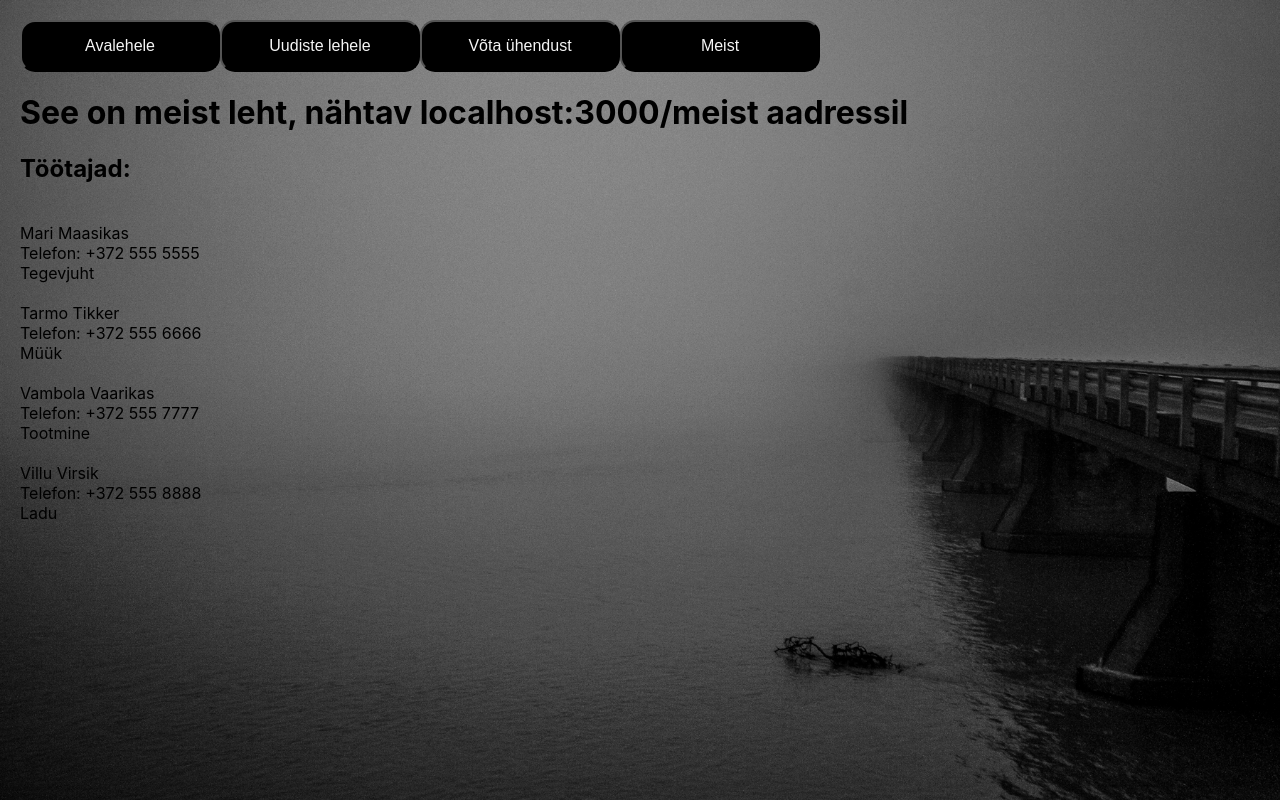
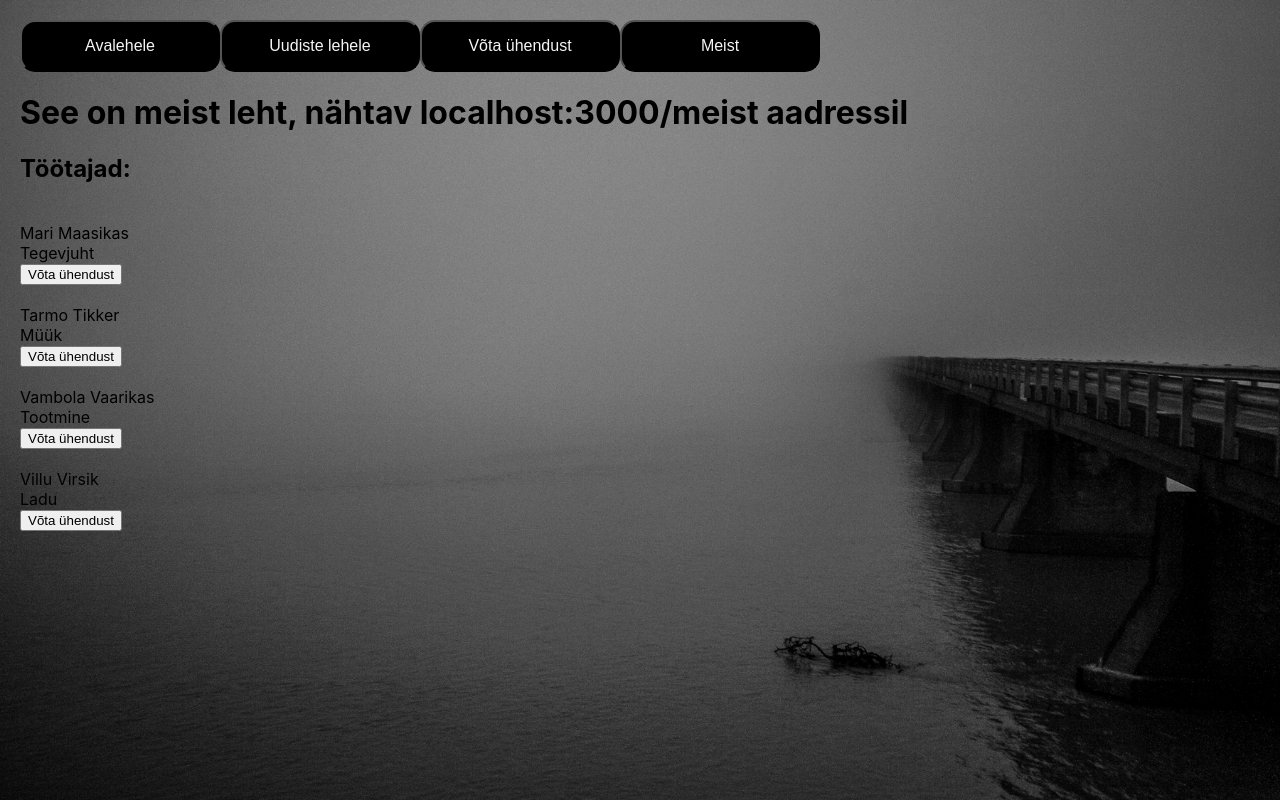
Before and after one commit to leotamm/React-06-2023, a React (Create React App) app in the folder uudised/: page /meist in a window 1280 px wide. Built offline with nearby package versions, Linux system fonts and the light colour scheme.

Commit message:
telefonid päringu peale

```diff
--- a/uudised/src/App.css
+++ b/uudised/src/App.css
@@ -57,3 +57,7 @@
 .avalehe-pilt {
   width: 200px;
 }
+
+.kontakt-tekst {
+  color: white;
+}
--- a/uudised/src/pages/Kontakt.js
+++ b/uudised/src/pages/Kontakt.js
@@ -1,22 +1,27 @@
-import React from 'react'
+import React, { useState } from 'react'
 
 function Kontakt() {
+
+  const [n2itaAlfaTel, muudaN2itaAlfaTel] = useState(false);
+  const [n2itaBeetaTel, muudaN2itaBeetaTel] = useState(false);
+  const [n2itaDeltaTel, muudaN2itaDeltaTel] = useState(false);
+
   return (
     <div>
-        <h1>See on kontaktide leht, nähtav localhost:3000/kontakt aadressil</h1>
-        <h2>Võta meiega ühendust:</h2>
-        <br/>
-        <div>Keskus Alfa</div>
-        <div>Telefon: +372 555 6666</div>
-        <div>Paide</div>
-        <br/>
-        <div>Keskus Beeta</div>
-        <div>Telefon: +372 555 7777</div>
-        <div>Haapsalu</div>
-        <br/>
-        <div>Keskus Delta</div>
-        <div>Telefon: +372 555 8888</div>
-        <div>Kuressaare</div>
+      <h1>See on kontaktide leht, nähtav localhost:3000/kontakt aadressil</h1>
+      <h2>Võta meiega ühendust:</h2>
+      <br />
+      <div onClick={()=>muudaN2itaAlfaTel(!n2itaAlfaTel)}>Keskus Alfa</div>
+      {n2itaAlfaTel && <div>Telefon: +372 555 6666</div>}
+      <div>Paide</div>
+      <br />
+      <div onClick={()=>muudaN2itaBeetaTel(!n2itaBeetaTel)}>Keskus Beeta</div>
+      {n2itaBeetaTel && <div>Telefon: +372 555 7777</div>}
+      <div>Haapsalu</div>
+      <br />
+      <div onClick={()=>muudaN2itaDeltaTel(!n2itaDeltaTel)}>Keskus Delta</div>
+      {n2itaDeltaTel && <div>Telefon: +372 555 8888</div>}
+      <div>Kuressaare</div>
     </div>
   )
 }
--- a/uudised/src/pages/Meist.js
+++ b/uudised/src/pages/Meist.js
@@ -1,27 +1,31 @@
-import React from 'react'
+import React, { useState } from 'react'
 
 function Meist() {
+
+  const [telefoniNr, annaTelefoniNr] = useState("");
+
   return (
     <div>
       <h1>See on meist leht, nähtav localhost:3000/meist aadressil</h1>
       <h2>Töötajad:</h2>
-        <br/>
+      <br />
       <div>Mari Maasikas</div>
-        <div>Telefon: +372 555 5555</div>
       <div>Tegevjuht</div>
-        <br/>
+      <button onClick={() => annaTelefoniNr("+372 555 5555")}>Võta ühendust</button>
+      <br /><br />
       <div>Tarmo Tikker</div>
-        <div>Telefon: +372 555 6666</div>
       <div>Müük</div>
-        <br/>
+      <button onClick={() => annaTelefoniNr("+372 555 6666")}>Võta ühendust</button>
+      <br /><br />
       <div>Vambola Vaarikas</div>
-        <div>Telefon: +372 555 7777</div>
       <div>Tootmine</div>
-        <br/>
+      <button onClick={() => annaTelefoniNr("+372 555 7777")}>Võta ühendust</button>
+      <br /><br />
       <div>Villu Virsik</div>
-        <div>Telefon: +372 555 8888</div>
       <div>Ladu</div>
-        <br/>
+      <button onClick={() => annaTelefoniNr("+372 555 8888")}>Võta ühendust</button>
+      <br /><br />
+      {telefoniNr !== "" && <div className='kontakt-tekst'>Tema kontakt: {telefoniNr}</div>}
     </div>
   )
 }
```
Lines whose indentation alone changed are shown as unchanged.
